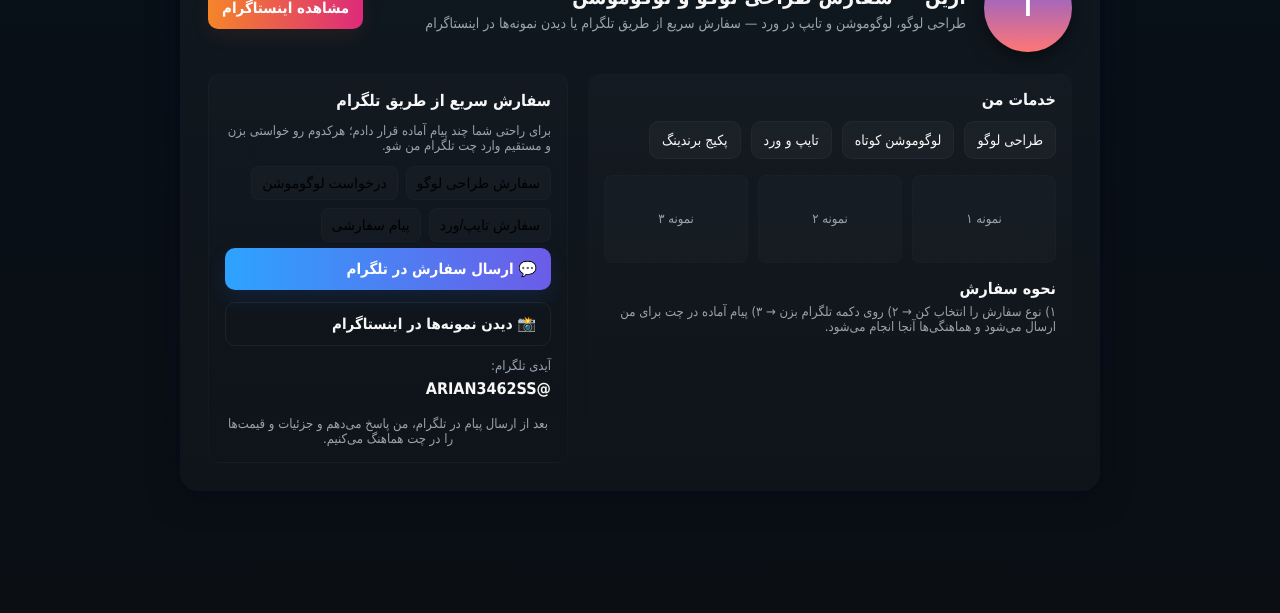
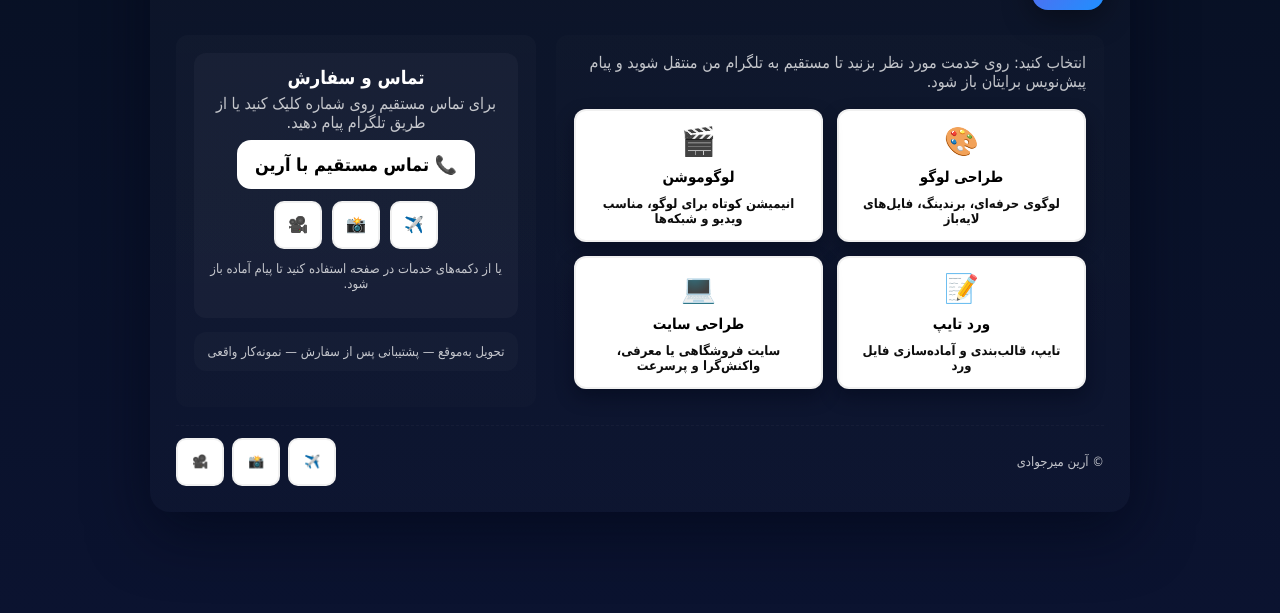
Before and after one commit to ArianMirjavadi3462-hue/ArianMirjavadi3462.github.io, a plain HTML site: page index.html in a window 1280 px wide. Shown: the part 187-800 px from the top of the page. Drawn offline with Linux system fonts and the light colour scheme.

Commit message:
index.html

```diff
--- a/index.html
+++ b/index.html
@@ -3,266 +3,262 @@
 <head>
   <meta charset="utf-8" />
   <meta name="viewport" content="width=device-width,initial-scale=1" />
-  <title>آرین — سفارش طراحی لوگو و لوگوموشن</title>
-  <meta name="description" content="سفارش لوگو، لوگوموشن و تایپ (ورد) — ارتباط سریع از طریق تلگرام و اینستاگرام" />
-  <!-- google verification (اگر لازم باشه نگه دار) -->
-  <meta name="google-site-verification" content="BQxTWDpVRrOLMym1x46ApfZSi8kynAGBvkc57GFRDPQ" />
-
+  <title>آرین میرجوادی | فروشگاه گیمینگ و طراحی</title>
+  <meta name="description" content="آرین میرجوادی — فروشگاه کامپیوتر گیمینگ و خدمات طراحی لوگو، لوگوموشن، تایپ ورد و طراحی سایت. سفارش سریع از طریق تلگرام." />
   <style>
     :root{
-      --bg:#0b0f14; --card:#0f1418; --muted:#9aa3ad; --accent:#6c5ce7;
-      --accent-2:#ff7675; --glass: rgba(255,255,255,0.03);
-      --soft:#f7f7f7;
-      font-family: "Vazir", "Tahoma", "Arial", sans-serif;
+      --bg: linear-gradient(180deg,#071022 0%, #0b1330 100%);
+      --card: rgba(255,255,255,0.04);
+      --white: #ffffff;
+      --black: #000000;
+      --accent: #1e90ff; /* آبی هاور */
+      --accent-2: #6c5ce7;
+      --muted: rgba(255,255,255,0.75);
+      --glass: rgba(255,255,255,0.03);
+      --radius: 14px;
     }
     *{box-sizing:border-box}
+    html,body{height:100%}
     body{
       margin:0;
-      background: linear-gradient(180deg,#071019 0%, #0b0f14 100%);
-      color:var(--soft);
-      min-height:100vh;
+      font-family: "Vazir", "Tahoma", "Arial", sans-serif;
+      background: var(--bg);
+      color:var(--white);
+      -webkit-font-smoothing:antialiased;
+      -moz-osx-font-smoothing:grayscale;
       display:flex;
       align-items:center;
       justify-content:center;
-      padding:20px;
+      padding:28px;
     }
 
-    .card{
+    .site{
       width:100%;
-      max-width:920px;
-      background:linear-gradient(180deg, rgba(255,255,255,0.03), rgba(255,255,255,0.02));
-      border-radius:18px;
-      box-shadow: 0 6px 30px rgba(2,6,23,0.6);
-      padding:28px;
+      max-width:980px;
+      background: linear-gradient(180deg, rgba(255,255,255,0.02), rgba(255,255,255,0.01));
+      border-radius:20px;
+      padding:26px;
+      box-shadow: 0 20px 60px rgba(2,6,23,0.6);
       overflow:hidden;
     }
 
-    .header{
-      display:flex;
-      gap:18px;
-      align-items:center;
+    header{display:flex;align-items:center;justify-content:space-between;gap:16px}
+    .brand{display:flex;align-items:center;gap:14px}
+    .logo{
+      width:72px;height:72px;border-radius:16px;
+      background: linear-gradient(135deg,var(--accent-2),var(--accent));
+      display:flex;align-items:center;justify-content:center;
+      font-weight:800;font-size:28px;color:var(--white);
+      box-shadow:0 8px 30px rgba(0,0,0,0.4);
     }
-    .avatar{
-      width:88px; height:88px; border-radius:50%;
-      background:linear-gradient(180deg,var(--accent),var(--accent-2));
-      display:flex; align-items:center; justify-content:center;
-      font-weight:700; font-size:24px;
-      color:#fff; flex-shrink:0;
-      box-shadow:0 6px 18px rgba(0,0,0,0.5);
-    }
-    .who{
-      flex:1;
-    }
-    h1{ margin:0; font-size:20px; letter-spacing:0.4px; }
-    p.lead{ margin:6px 0 0; color:var(--muted); font-size:14px }
+    h1{font-size:20px;margin:0}
+    p.lead{margin:2px 0 0;color:var(--muted);font-size:13px}
 
-    .grid{
+    .main{
       display:grid;
       grid-template-columns: 1fr 360px;
       gap:20px;
       margin-top:22px;
     }
-    @media (max-width:820px){
-      .grid{ grid-template-columns:1fr; }
+    @media (max-width:880px){ .main{grid-template-columns:1fr} }
+
+    /* LEFT column */
+    .left{
+      padding:18px;
+      border-radius:12px;
+      background: linear-gradient(180deg, rgba(255,255,255,0.01), transparent);
+    }
+    .intro{
+      font-size:16px;color:var(--muted);
+    }
+    .services-grid{
+      margin-top:16px;
+      display:grid;
+      grid-template-columns: repeat(auto-fit,minmax(220px,1fr));
+      gap:14px;
     }
 
-    .left{
-      padding:16px;
-      background: linear-gradient(180deg, rgba(255,255,255,0.02), transparent);
+    .service{
+      background:var(--white);
+      color:var(--black);
       border-radius:12px;
+      padding:14px;
+      text-align:center;
+      font-weight:700;
+      font-size:15px;
+      cursor:pointer;
+      user-select:none;
+      transition:all .25s ease;
+      box-shadow: 0 8px 18px rgba(2,6,23,0.45);
+      border: 2px solid rgba(0,0,0,0.06);
+      display:flex;
+      flex-direction:column;
+      gap:10px;
+      align-items:center;
+      justify-content:center;
     }
 
-    .services{ display:flex; gap:10px; flex-wrap:wrap; margin-top:12px; }
-    .service{
-      background:var(--glass);
-      padding:10px 12px;
-      border-radius:10px;
-      color:var(--soft);
-      font-size:14px;
-      border:1px solid rgba(255,255,255,0.03);
+    /* HOVER: سفید -> آبی و متن سفید */
+    .service:hover{
+      background:var(--accent);
+      color:var(--white);
+      transform:translateY(-6px);
+      box-shadow: 0 20px 50px rgba(30,144,255,0.18);
+      border-color: rgba(255,255,255,0.06);
     }
 
-    .portfolio{
-      margin-top:16px;
-      display:flex; gap:10px; flex-wrap:wrap;
-    }
-    .thumb{
-      width:calc((100% - 20px)/3);
-      min-width:100px;
-      height:88px;
-      background:rgba(255,255,255,0.02);
-      border-radius:8px;
-      display:flex; align-items:center; justify-content:center;
-      color:var(--muted);
-      font-size:13px;
-      border:1px dashed rgba(255,255,255,0.02);
-    }
-    @media (max-width:420px){ .thumb{ width:48%; } }
+    .service .icon{font-size:28px}
+    .service .desc{font-size:13px;color:inherit;opacity:.95}
 
+    /* RIGHT column (contact + links) */
     .right{
-      padding:16px;
-      border-radius:12px;
-      background: linear-gradient(180deg, rgba(255,255,255,0.015), transparent);
-      border:1px solid rgba(255,255,255,0.02);
-      height:100%;
+      padding:18px;border-radius:12px;background: linear-gradient(180deg, rgba(255,255,255,0.02), rgba(255,255,255,0.01));
+      display:flex;flex-direction:column;gap:14px;align-items:stretch;
     }
 
-    .cta{ display:flex; flex-direction:column; gap:12px; margin-top:6px; }
-    .btn{
-      display:inline-flex; align-items:center; gap:10px;
-      padding:12px 14px; border-radius:10px; cursor:pointer;
-      text-decoration:none; color:#fff; font-weight:600;
-      border: none; font-size:15px;
+    .contact-card{padding:14px;border-radius:12px;background:var(--glass);text-align:center}
+    .phone{
+      font-weight:800;font-size:18px;color:var(--white);
+      display:inline-block;padding:10px 16px;border-radius:12px;background:rgba(255,255,255,0.04);
+      text-decoration:none;
     }
-    .btn-telegram{
-      background: linear-gradient(90deg,#2da3ff,#6c5ce7); box-shadow:0 8px 20px rgba(44,123,255,0.12);
+    .socials{display:flex;gap:10px;justify-content:center;margin-top:6px}
+    .social-btn{
+      width:48px;height:48px;border-radius:10px;background:var(--white);color:var(--black);
+      display:inline-flex;align-items:center;justify-content:center;font-weight:700;text-decoration:none;
+      transition:all .2s ease;border:2px solid rgba(0,0,0,0.06);
     }
-    .btn-ig{
-      background: linear-gradient(90deg,#f58529,#dd2a7b);
-      box-shadow:0 8px 20px rgba(253,112,64,0.08);
-    }
-    .btn-ghost{
-      background:transparent; border:1px solid rgba(255,255,255,0.06); color:var(--soft);
+    .social-btn:hover{background:var(--accent);color:var(--white);transform:translateY(-4px)}
+
+    .footer{
+      margin-top:18px;padding-top:12px;border-top:1px dashed rgba(255,255,255,0.03);display:flex;align-items:center;justify-content:space-between;gap:12px;
+      font-size:13px;color:var(--muted);
     }
 
-    .small{ font-size:13px; color:var(--muted) }
+    /* Animated subtle float for logo */
+    @keyframes floaty {0%{transform:translateY(0)}50%{transform:translateY(-6px)}100%{transform:translateY(0)}}
+    .logo{animation:floaty 4s ease-in-out infinite}
 
-    .options{ display:flex; gap:8px; margin-top:6px; flex-wrap:wrap; }
-    .opt{
-      padding:8px 10px; border-radius:8px; background:rgba(255,255,255,0.02);
-      cursor:pointer; font-size:14px; border:1px solid rgba(255,255,255,0.02);
+    /* big CTA bar for mobile */
+    .mobile-cta{display:none;position:fixed;left:50%;transform:translateX(-50%);bottom:14px;z-index:999;width:92%;max-width:980px}
+    .mobile-cta .cta-wrap{display:flex;gap:10px;background:linear-gradient(90deg, rgba(0,0,0,0.65), rgba(255,255,255,0.02));padding:10px;border-radius:12px;align-items:center;justify-content:center}
+    .cta-btn{
+      background:var(--white);color:var(--black);border-radius:12px;padding:10px 14px;font-weight:800;text-decoration:none;display:inline-flex;align-items:center;gap:8px;border:2px solid rgba(0,0,0,0.06)
     }
+    .cta-btn:hover{background:var(--accent);color:var(--white)}
 
-    footer.disclaimer{ margin-top:18px; text-align:center; color:var(--muted); font-size:13px }
-
+    @media (max-width:520px){
+      .footer{flex-direction:column;gap:8px}
+      .mobile-cta{display:block}
+    }
   </style>
 </head>
 <body>
-  <div class="card" role="main">
-    <div class="header">
-      <div class="avatar">آ</div>
-      <div class="who">
-        <h1>آرین — سفارش طراحی لوگو و لوگوموشن</h1>
-        <p class="lead">طراحی لوگو، لوگوموشن و تایپ در ورد — سفارش سریع از طریق تلگرام یا دیدن نمونه‌ها در اینستاگرام</p>
-      </div>
-      <div style="text-align:left">
-        <a class="btn btn-ig" href="https://www.instagram.com/arian3462_blogger?igsh=aDd3NXBhejdtaTZo" target="_blank" rel="noopener">مشاهده اینستاگرام</a>
-      </div>
-    </div>
-
-    <div class="grid">
-      <div class="left">
+  <div class="site" role="main">
+    <header>
+      <div class="brand">
+        <div class="logo" aria-hidden="true">آ</div>
         <div>
-          <strong>خدمات من</strong>
-          <div class="services">
-            <div class="service">طراحی لوگو</div>
-            <div class="service">لوگوموشن کوتاه</div>
-            <div class="service">تایپ و ورد</div>
-            <div class="service">پکیج برندینگ</div>
-          </div>
-        </div>
-
-        <div class="portfolio">
-          <div class="thumb">نمونه ۱</div>
-          <div class="thumb">نمونه ۲</div>
-          <div class="thumb">نمونه ۳</div>
-        </div>
-
-        <div style="margin-top:16px">
-          <strong>نحوه سفارش</strong>
-          <p class="small" style="margin:6px 0 0">۱) نوع سفارش را انتخاب کن → ۲) روی دکمه تلگرام بزن → ۳) پیام آماده در چت برای من ارسال می‌شود و هماهنگی‌ها آنجا انجام می‌شود.</p>
+          <h1>آرین میرجوادی</h1>
+          <p class="lead">فروشگاه کامپیوتر گیمینگ &amp; خدمات طراحی لوگو و لوگوموشن</p>
         </div>
       </div>
 
-      <aside class="right">
-        <div>
-          <strong>سفارش سریع از طریق تلگرام</strong>
-          <p class="small">برای راحتی شما چند پیام آماده قرار دادم؛ هرکدوم رو خواستی بزن و مستقیم وارد چت تلگرام من شو.</p>
+      <nav aria-label="ناوبری">
+        <a class="nav" style="color:var(--muted);text-decoration:none;font-weight:600" href="#services">خدمات</a>
+      </nav>
+    </header>
 
-          <div class="options" style="margin-top:10px">
-            <button class="opt" data-type="logo">سفارش طراحی لوگو</button>
-            <button class="opt" data-type="logomotion">درخواست لوگوموشن</button>
-            <button class="opt" data-type="typing">سفارش تایپ/ورد</button>
-            <button class="opt" data-type="custom">پیام سفارشی</button>
+    <div class="main">
+      <section class="left" id="services">
+        <div class="intro">انتخاب کنید: روی خدمت مورد نظر بزنید تا مستقیم به تلگرام من منتقل شوید و پیام پیش‌نویس برایتان باز شود.</div>
+
+        <div class="services-grid" style="margin-top:18px;">
+          <!-- Service cards: each has onclick to open telegram with a preset message -->
+          <div class="service" onclick="order('طراحی لوگو')">
+            <div class="icon">🎨</div>
+            <div class="title">طراحی لوگو</div>
+            <div class="desc">لوگوی حرفه‌ای، برندینگ، فایل‌های لایه‌باز</div>
           </div>
 
-          <div class="cta">
-            <a id="telegramBtn" class="btn btn-telegram" href="#" target="_blank" rel="noopener">
-              💬 ارسال سفارش در تلگرام
-            </a>
-            <a class="btn btn-ghost" href="https://www.instagram.com/arian3462_blogger?igsh=aDd3NXBhejdtaTZo" target="_blank" rel="noopener">
-              📸 دیدن نمونه‌ها در اینستاگرام
-            </a>
+          <div class="service" onclick="order('لوگوموشن')">
+            <div class="icon">🎬</div>
+            <div class="title">لوگوموشن</div>
+            <div class="desc">انیمیشن کوتاه برای لوگو، مناسب ویدیو و شبکه‌ها</div>
           </div>
 
-          <div style="margin-top:12px">
-            <div class="small">آیدی تلگرام:</div>
-            <div style="margin-top:6px; font-weight:700">@ARIAN3462SS</div>
+          <div class="service" onclick="order('ورد تایپ')">
+            <div class="icon">📝</div>
+            <div class="title">ورد تایپ</div>
+            <div class="desc">تایپ، قالب‌بندی و آماده‌سازی فایل ورد</div>
           </div>
 
-          <footer class="disclaimer">
-            بعد از ارسال پیام در تلگرام، من پاسخ می‌دهم و جزئیات و قیمت‌ها را در چت هماهنگ می‌کنیم.
-          </footer>
+          <div class="service" onclick="order('طراحی سایت')">
+            <div class="icon">💻</div>
+            <div class="title">طراحی سایت</div>
+            <div class="desc">سایت فروشگاهی یا معرفی، واکنش‌گرا و پرسرعت</div>
+          </div>
+        </div>
+      </section>
+
+      <aside class="right" aria-labelledby="contact-title">
+        <div class="contact-card">
+          <h3 id="contact-title" style="margin:0 0 6px;">تماس و سفارش</h3>
+          <p style="margin:0 0 8px;color:var(--muted)">برای تماس مستقیم روی شماره کلیک کنید یا از طریق تلگرام پیام دهید.</p>
+
+          <!-- phone link: tel -->
+          <a href="tel:09914225154" class="phone" style="display:inline-block;padding:14px 18px;background:white;color:black;border-radius:14px;font-weight:800;text-decoration:none;transition:0.3s;">
+  📞 تماس مستقیم با آرین
+</a>
+          <div class="socials" aria-hidden="false" style="margin-top:12px">
+            <a class="social-btn" title="تلگرام" href="https://t.me/Arian3462Ss" target="_blank" rel="noopener noreferrer">✈️</a>
+            <a class="social-btn" title="اینستاگرام" href="https://www.instagram.com/arian3462_blogger?igsh=aDd3NXBhejdtaTZo" target="_blank" rel="noopener noreferrer">📸</a>
+            <a class="social-btn" title="آپارات" href="https://www.aparat.com/Arian3462" target="_blank" rel="noopener noreferrer">🎥</a>
+          </div>
+
+          <p style="margin-top:12px;color:var(--muted);font-size:13px">یا از دکمه‌های خدمات در صفحه استفاده کنید تا پیام آماده باز شود.</p>
+        </div>
+
+        <div style="padding:12px;border-radius:12px;background:rgba(255,255,255,0.02);text-align:center;font-size:13px;color:var(--muted)">
+          تحویل به‌موقع — پشتیبانی پس از سفارش — نمونه‌کار واقعی
         </div>
       </aside>
+    </div>
+
+    <div class="footer">
+      <div>© آرین میرجوادی</div>
+      <div style="display:flex;gap:8px;align-items:center">
+        <a class="social-btn" href="https://t.me/Arian3462Ss" target="_blank" rel="noopener noreferrer" title="تلگرام">✈️</a>
+        <a class="social-btn" href="https://www.instagram.com/arian3462_blogger?igsh=aDd3NXBhejdtaTZo" target="_blank" rel="noopener noreferrer" title="اینستاگرام">📸</a>
+        <a class="social-btn" href="https://www.aparat.com/Arian3462" target="_blank" rel="noopener noreferrer" title="آپارات">🎥</a>
+      </div>
+    </div>
+  </div>
+
+  <!-- Mobile CTA: quick order -->
+  <div class="mobile-cta" role="region" aria-label="سفارش سریع">
+    <div class="cta-wrap">
+      <a class="cta-btn" href="https://t.me/Arian3462Ss?text=سلام،%20می‌خواهم%20سفارش%20دهم" target="_blank" rel="noopener noreferrer">💬 سفارش سریع</a>
+      <a class="cta-btn" href="tel:09914225154">📞 تماس</a>
     </div>
   </div>
 
   <script>
-    // ========== تنظیمات ==========
-    const telegramUsername = "ARIAN3462SS"; // اگر آیدی فرق داره اینجا عوضش کن (بدون @)
-    // پیام‌های آماده
-    const messages = {
-      logo: "سلام آرین، من می‌خوام سفارش طراحی لوگو بدم. لطفا قیمت و زمان انجام را بفرستید.",
-      logomotion: "سلام آرین، علاقمندم یک لوگوموشن کوتاه سفارش بدم. لطفا جزئیات و قیمت را اعلام کنید.",
-      typing: "سلام آرین، نیاز به تایپ و آماده‌سازی فایل ورد دارم. لطفا راهنمایی کنید."
-    };
+    // تنظیم: ID تلگرام و شماره تلفن
+    const TELEGRAM_ID = "Arian3462Ss";
+    const PHONE_NUMBER = "09914225154";
 
-    // حالت پیش‌فرض: لوگو
-    let chosen = "logo";
-
-    // المان‌ها
-    const telegramBtn = document.getElementById("telegramBtn");
-    const optionButtons = document.querySelectorAll(".opt");
-
-    function buildTelegramLink(username, text){
-      // خیلی از کلاینت‌ها از پارامتر ?text= پشتیبانی میکنند
-      // از encodeURIComponent برای امن بودن استفاده می‌کنیم
-      const encoded = encodeURIComponent(text || "");
-      // استفاده از لینک https برای باز شدن در مرورگر و اپ
-      return `https://t.me/${username}?text=${encoded}`;
+    // باز کردن تلگرام با پیام آماده
+    function order(serviceName) {
+      const message = `سلام آرین، من می‌خواهم سفارش ${serviceName} بدهم. لطفا قیمت و زمان انجام را اعلام کنید.`;
+      // لینک امن و استاندارد: https://t.me/username?text=...
+      const url = `https://t.me/${TELEGRAM_ID}?text=${encodeURIComponent(message)}`;
+      // باز کردن در تب جدید (یا اپ تلگرام روی موبایل)
+      window.open(url, "_blank");
     }
 
-    // آپدیت دکمه با پیام انتخاب شده
-    function updateButton(){
-      let text;
-      if (chosen === "custom") {
-        text = prompt("پیام خود را بنویس و بعد OK را بزن:");
-        if (!text) text = "سلام آرین، می‌خواهم سفارشی ثبت کنم.";
-      } else {
-        text = messages[chosen] || messages.logo;
-      }
-      telegramBtn.href = buildTelegramLink(telegramUsername, text);
-      telegramBtn.innerHTML = "💬 ارسال سفارش در تلگرام";
-    }
-
-    // تنظیم رویداد برای انتخاب نوع سفارش
-    optionButtons.forEach(btn=>{
-      btn.addEventListener("click", ()=>{
-        optionButtons.forEach(b=>b.style.borderColor = "rgba(255,255,255,0.02)");
-        btn.style.borderColor = "rgba(255,255,255,0.12)";
-        chosen = btn.getAttribute("data-type");
-        updateButton();
-      });
-    });
-
-    // مقداردهی اولیه
-    updateButton();
-
-    // اگر کاربر موبایل باشه، بهتره لینک مستقیم رو با target _blank باز کنیم (مرورگر/اپ)
-    telegramBtn.addEventListener("click", ()=>{
-      // لینک خودکار باز می‌شود؛ نیازی به کاری نیست
-    });
+    // برای کاربران دسکتاپ که ممکن است تلگرام نصب نشده باشد:
+    // توصیه: اگر می‌خواهی پیام در وب‌تلگرام هم باز شود می‌توان از https://t.me/username?text= استفاده کرد (همین کار انجام شده).
   </script>
 </body>
 </html>
```
